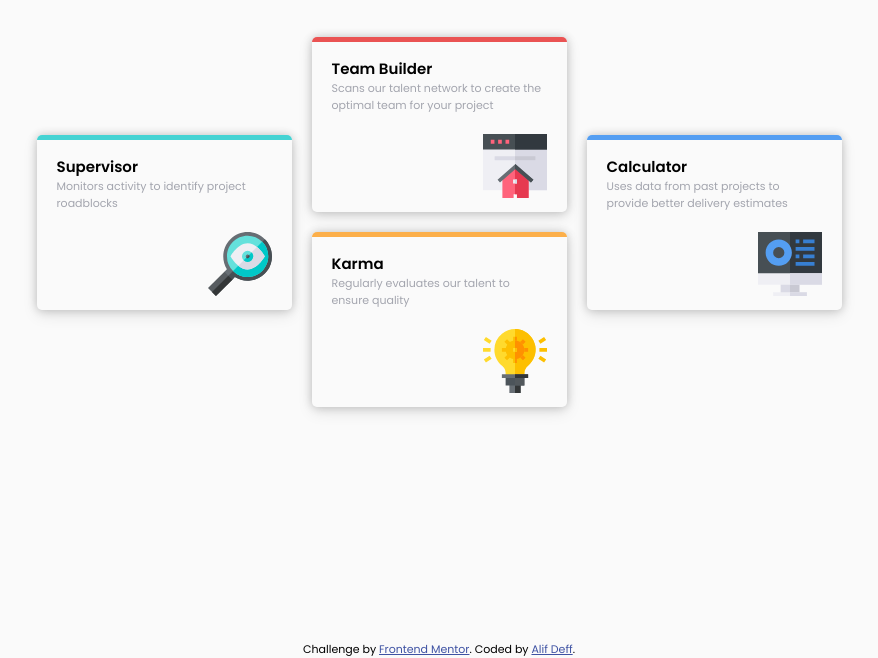
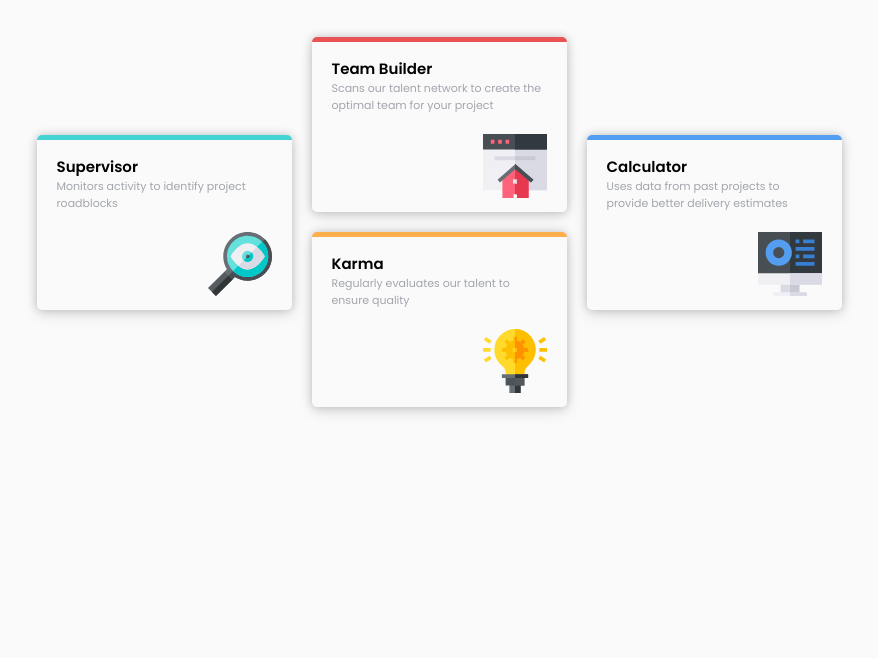
Before and after one commit to alifdeff/frontend-mentor-challenges, a plain HTML site: page four-card-feature-section-master/index.html in a window 1280 px wide. Shown: the part 239-897 px from the top of the page, without its empty margins (201-1079 px from the left). Drawn offline with Linux system fonts and the light colour scheme.

Commit message:
four-card-feature-section-master

```diff
--- a/four-card-feature-section-master/index.html
+++ b/four-card-feature-section-master/index.html
@@ -72,13 +72,6 @@
 
     </div>
   </div>
-
-  <footer>
-    <p class="attribution">
-      Challenge by <a href="https://www.frontendmentor.io?ref=challenge" target="_blank">Frontend Mentor</a>.
-      Coded by <a href="#">Alif Deff</a>.
-    </p>
-  </footer>
 </body>
 
 </html>
```
